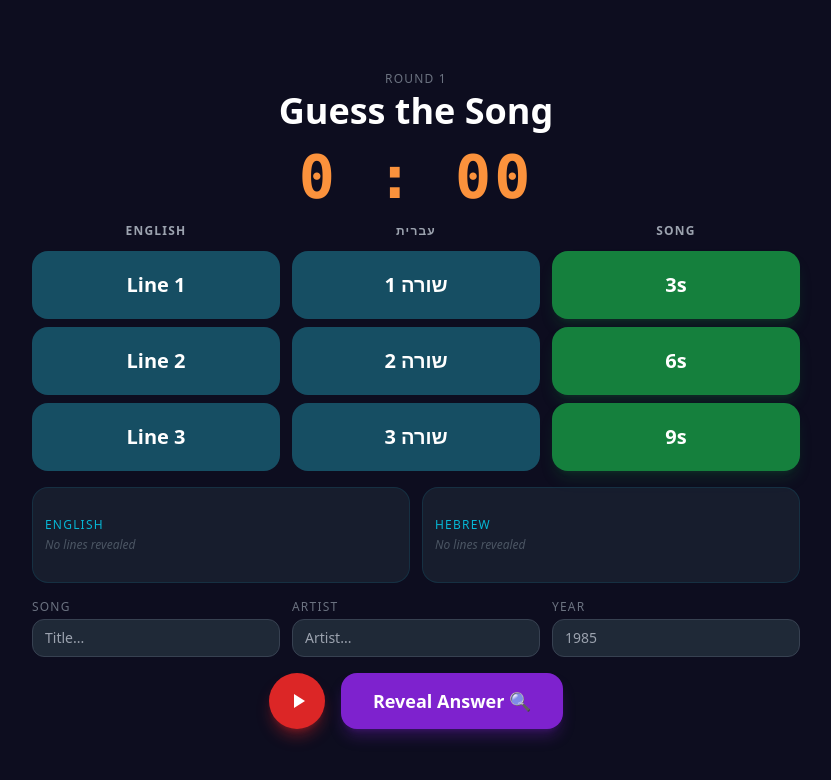
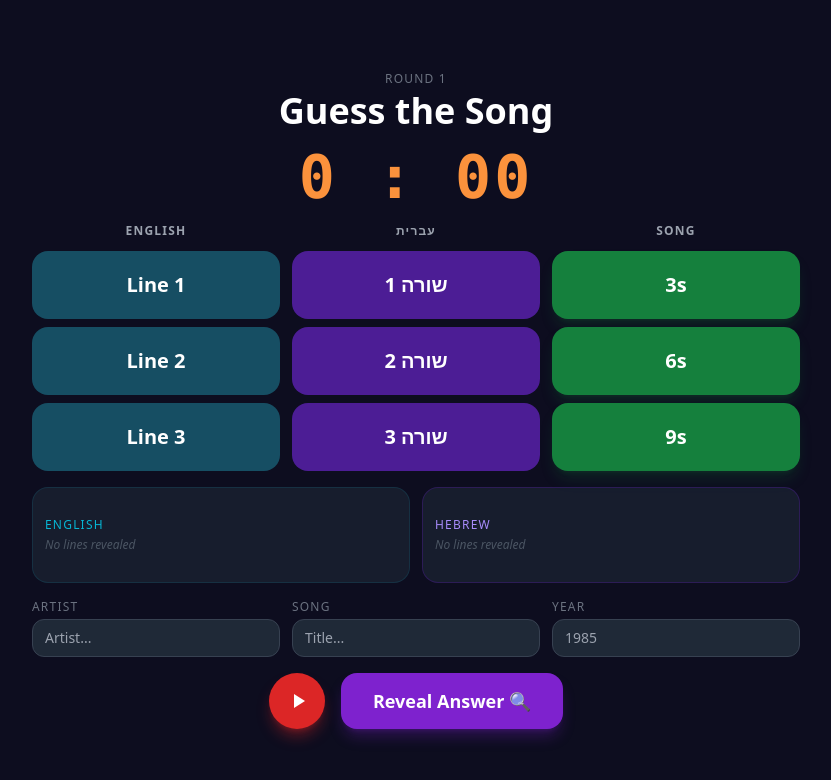
Before and after one commit to szpruch/rythem-game, a React (Vite) app: page / in a window 1280 px wide. Both pictures are taken after a click on the button "Start Game". Shown: the top 780 px of the page, without its empty margins (224-1055 px from the left). Built offline with nearby package versions, Linux system fonts and the light colour scheme.

Commit message:
Hebrew lines violet, reorder guess inputs

```diff
--- a/src/components/SongCard.jsx
+++ b/src/components/SongCard.jsx
@@ -110,7 +110,7 @@ export default function SongCard({ song, revealed, onDone, onNext, round }) {
                 key={n}
                 onClick={() => handleHebrewLine(n)}
                 className={`w-full py-3 sm:py-5 rounded-2xl font-bold text-base sm:text-xl transition-all ${
-                  active ? 'bg-cyan-500 text-white shadow-lg shadow-cyan-500/30' : 'bg-cyan-900 hover:bg-cyan-800 text-white'
+                  active ? 'bg-violet-500 text-white shadow-lg shadow-violet-500/30' : 'bg-violet-900 hover:bg-violet-800 text-white'
                 }`}
               >
                 שורה {n}
@@ -148,8 +148,8 @@ export default function SongCard({ song, revealed, onDone, onNext, round }) {
             <p className="text-gray-600 text-xs italic">No lines revealed</p>
           )}
         </div>
-        <div className="bg-gray-800/60 rounded-2xl px-3 py-2 border border-cyan-900/40 flex flex-col justify-center overflow-hidden">
-          <p className="text-xs text-cyan-500 uppercase tracking-widest mb-1">Hebrew</p>
+        <div className="bg-gray-800/60 rounded-2xl px-3 py-2 border border-violet-900/40 flex flex-col justify-center overflow-hidden">
+          <p className="text-xs text-violet-400 uppercase tracking-widest mb-1">Hebrew</p>
           {hebrewCount > 0 ? (
             <div className="flex flex-col gap-0.5 overflow-hidden text-right" dir="rtl">
               {hebrewLines.slice(0, hebrewCount).map((line, i) => (
@@ -166,20 +166,20 @@ export default function SongCard({ song, revealed, onDone, onNext, round }) {
       {!revealed && (
         <div className="grid grid-cols-3 gap-2 sm:gap-3">
           <div className="flex flex-col gap-1">
+            <label className="text-xs text-gray-500 uppercase tracking-widest">Artist</label>
+            <input
+              value={guessArtist}
+              onChange={e => setGuessArtist(e.target.value)}
+              placeholder="Artist..."
+              className="bg-gray-800 text-white rounded-xl px-2 sm:px-3 py-2 text-sm border border-gray-700 focus:outline-none focus:border-indigo-500"
+            />
+          </div>
+          <div className="flex flex-col gap-1">
             <label className="text-xs text-gray-500 uppercase tracking-widest">Song</label>
             <input
               value={guessTitle}
               onChange={e => setGuessTitle(e.target.value)}
               placeholder="Title..."
-              className="bg-gray-800 text-white rounded-xl px-2 sm:px-3 py-2 text-sm border border-gray-700 focus:outline-none focus:border-indigo-500"
-            />
-          </div>
-          <div className="flex flex-col gap-1">
-            <label className="text-xs text-gray-500 uppercase tracking-widest">Artist</label>
-            <input
-              value={guessArtist}
-              onChange={e => setGuessArtist(e.target.value)}
-              placeholder="Artist..."
               className="bg-gray-800 text-white rounded-xl px-2 sm:px-3 py-2 text-sm border border-gray-700 focus:outline-none focus:border-indigo-500"
             />
           </div>
```
